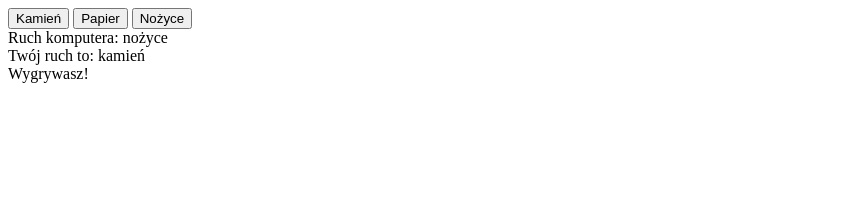
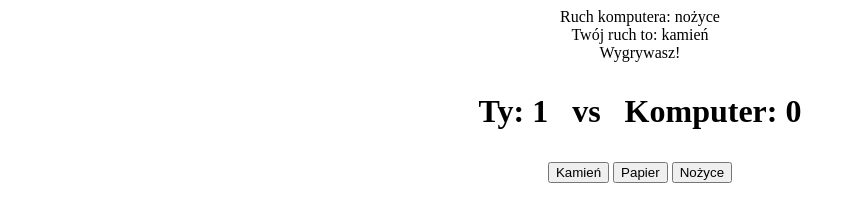
Before and after one commit to damianfilipek81/javascript-prework, a website: page index.html in a window 1280 px wide. Both pictures are taken after a click on the button "Kamień". Shown: the whole page, without its empty margins (0-856 px from the left). Drawn offline with Linux system fonts and the light colour scheme.

Commit message:
Add scoreboard

```diff
--- a/index.html
+++ b/index.html
@@ -7,11 +7,18 @@
 </head>
 <body>
 	<div class="container">
-		<div id="buttons"></div>
+		<div id="messages" class="messages"></div>
+		<div class="result">
+			<h1>Ty: <span id="playerScore">0</span></h1>
+			<h1>vs</h1>
+			<h1>Komputer: <span id="computerScore">0</span></h1>
+		</div>
+		<div id="buttons" class="buttons">
 			<button type="button" id="play-rock"name="button">Kamień</button>
 			<button type="button" id="play-paper"name="button">Papier</button>
 			<button type="button" id="play-scissors"name="button">Nożyce</button>
-		<div id="messages"></div>
+		</div>
+
 	</div>
 	<script src="js/functions.js"></script>
 	<script src="js/script.js"></script>
--- a/js/script.js
+++ b/js/script.js
@@ -1,3 +1,8 @@
+let computerScore = 1;
+let playerScore = 1;
+const pScore = document.getElementById('playerScore');
+const cScore = document.getElementById('computerScore');
+
 function playGame(playerInput){
     clearMessages();
     function getMoveName(argMoveId){
@@ -16,14 +21,20 @@ function playGame(playerInput){
         (argComputerMove == 'papier' && argPlayerMove == 'nożyce')||
         (argComputerMove == 'nożyce' && argPlayerMove == 'kamień')){
             printMessage('Wygrywasz!');
+            pScore.innerHTML = playerScore;
+            playerScore++;
         }
         //tie
         else if (argComputerMove == argPlayerMove) {
             printMessage('Remis');
+            pScore.innerHTML = pScore.innerHTML;
+            cScore.innerHTML = cScore.innerHTML;
         }
         //lose
         else {
             printMessage('Przegrywasz');
+            cScore.innerHTML = computerScore;
+            computerScore++;
         }
     }
     //random, computer move
@@ -44,6 +55,7 @@ function playGame(playerInput){
 
 
     displayResult(ComputerMove, PlayerMove);
+
 }
 
 document.getElementById('play-rock').addEventListener('click', function(){
--- a/sass/style.scss
+++ b/sass/style.scss
@@ -0,0 +1,13 @@
+.result {
+    text-align: center;
+    h1 {
+        display: inline-block;
+        padding: 10px;
+    }
+}
+.messages {
+    text-align: center;
+}
+.buttons {
+    text-align: center;
+}
```
Also changed, not shown: css/style.css, 1 other file.
